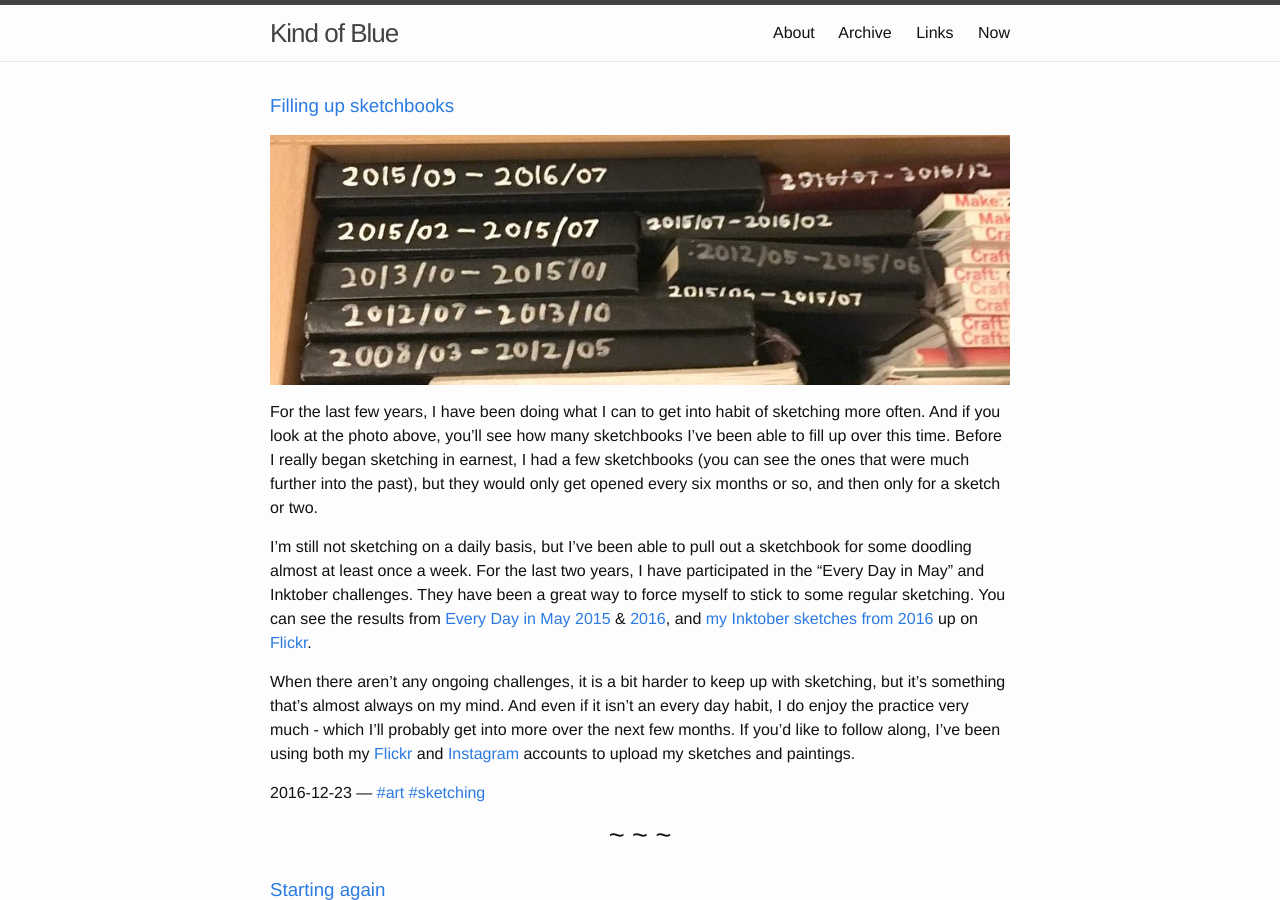
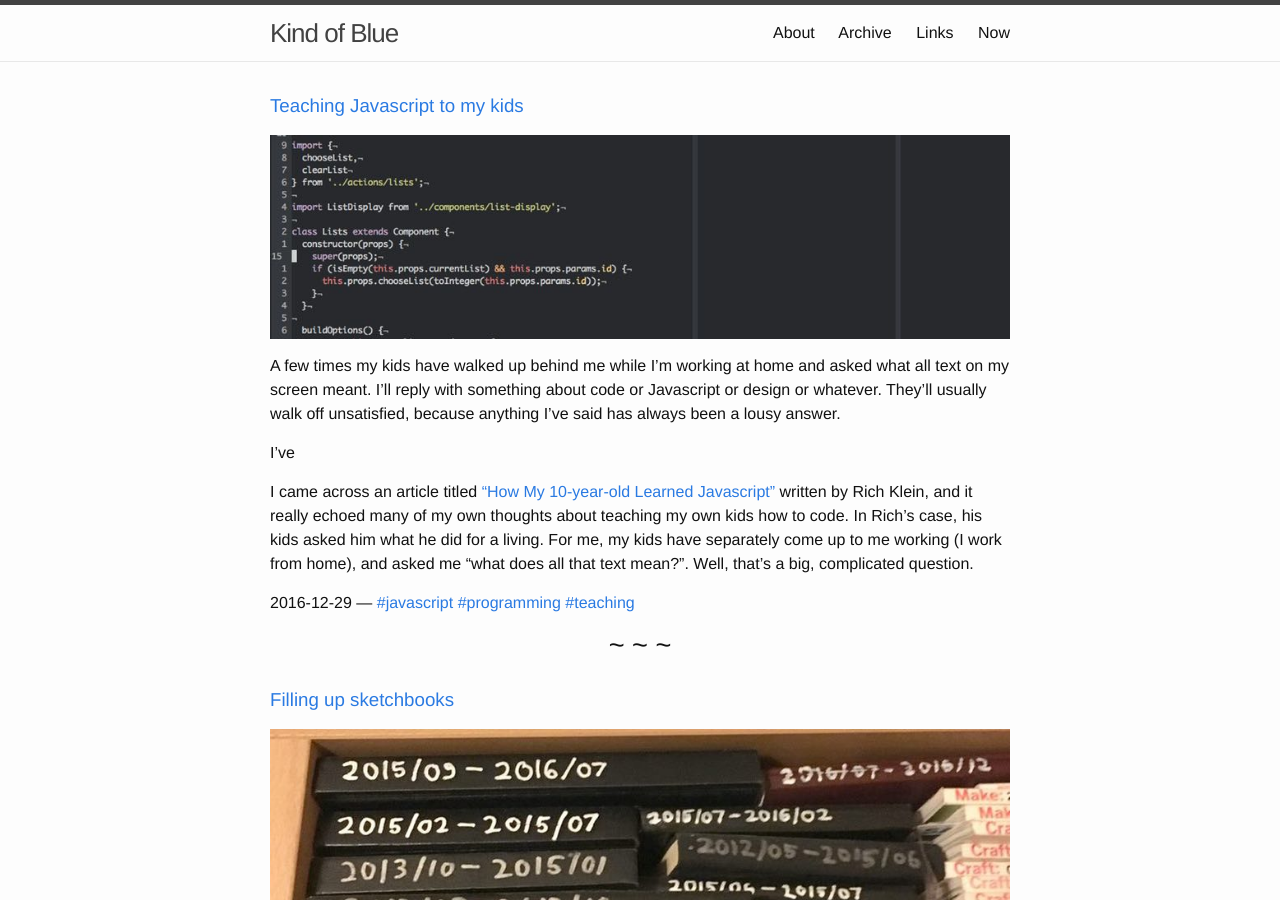
Before and after one commit to billturner/older_new_kindofblue.com, a Jekyll site: the page built from index.html, in a window 1280 px wide and 900 px high. Built offline with Jekyll 4.4.1, drawn with Linux system fonts in a browser that asks for light colours; the list of posts is cut into pages by our own code.

Commit message:
starting new post

```diff
--- a/_posts/2016/12/2016-12-23-sketching-more.md
+++ b/_posts/2016/12/2016-12-23-sketching-more.md
@@ -2,7 +2,7 @@
 layout: post
 title:  "Filling up sketchbooks"
 date:   2016-12-23 20:05:00 -0500
-description: "Filling up some sketchbooks"
+description: "I've spent the last few years making a lot of progress on sketching more often."
 tags:
 - art
 - sketching
--- /dev/null
+++ b/_posts/2016/12/2016-12-29-teaching-javascript-to-my-kids.md
@@ -0,0 +1,17 @@
+---
+layout: post
+title:  "Teaching Javascript to my kids"
+date:   2016-12-29 02:05:00 -0500
+description: "Explaining how I'm trying to put together a simple course to teach my kids Javascript."
+tags:
+- javascript
+- programming
+- teaching
+---
+![Sketchbooks on the bookshelf]({{ site.baseurl }}/assets/images/2016/12-javascript.jpg "A screenshot of some JavaScript code in a text editor")
+
+A few times my kids have walked up behind me while I'm working at home and asked what all text on my screen meant. I'll reply with something about code or Javascript or design or whatever. They'll usually walk off unsatisfied, because anything I've said has always been a lousy answer.
+
+I've
+
+I came across an article titled ["How My 10-year-old Learned Javascript"](https://hackernoon.com/how-my-10-year-old-learned-javascript-d8782b586db7#.uebq33yfa "The article mentioned in the post") written by Rich Klein, and it really echoed many of my own thoughts about teaching my own kids how to code. In Rich's case, his kids asked him what he did for a living. For me, my kids have separately come up to me working (I work from home), and asked me "what does all that text mean?". Well, that's a big, complicated question.
```
Also changed, not shown: assets/images/2016/12-javascript.jpg (added), assets/images/2016/12-sketchbooks.jpg, 1 other file.
